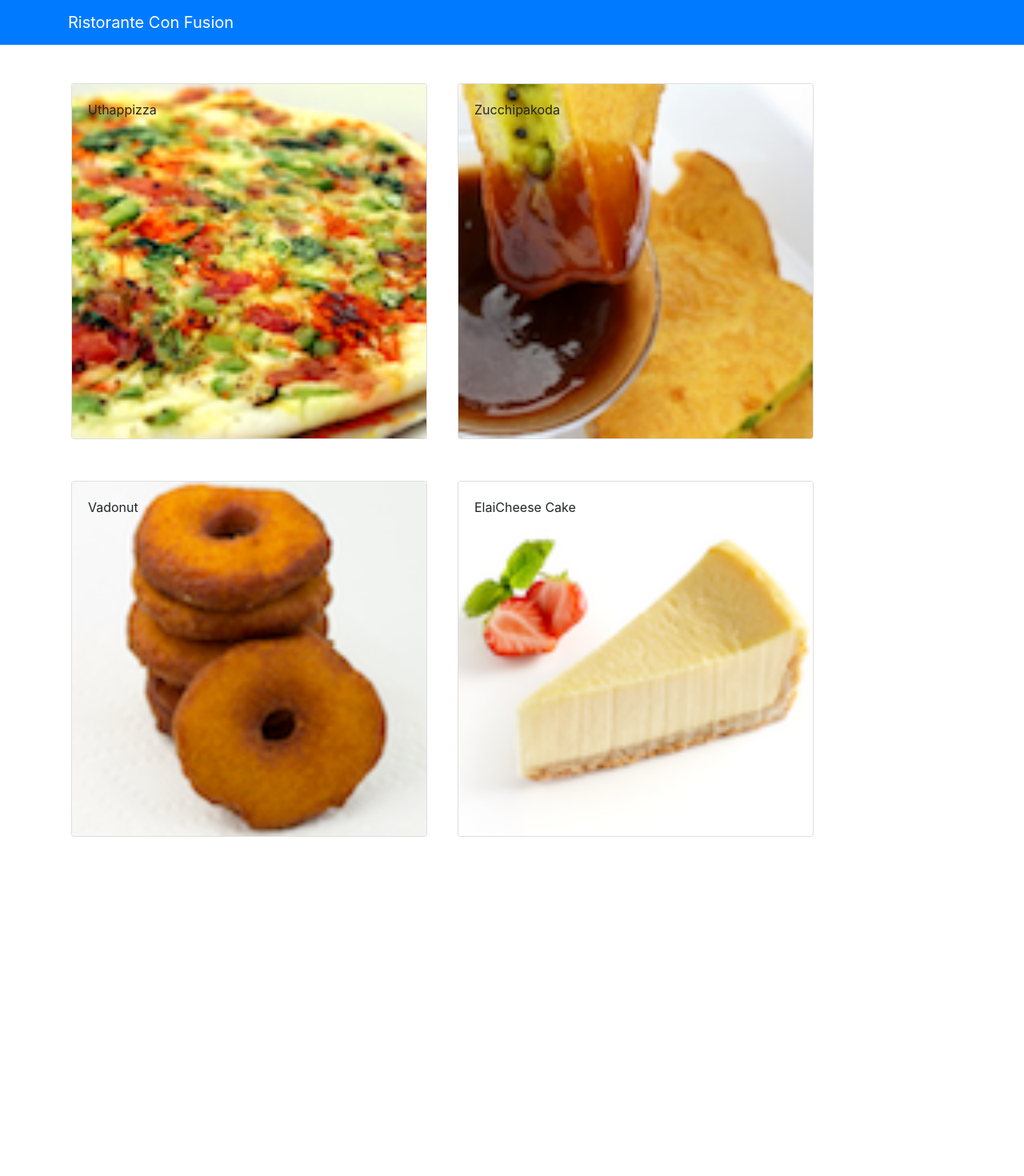
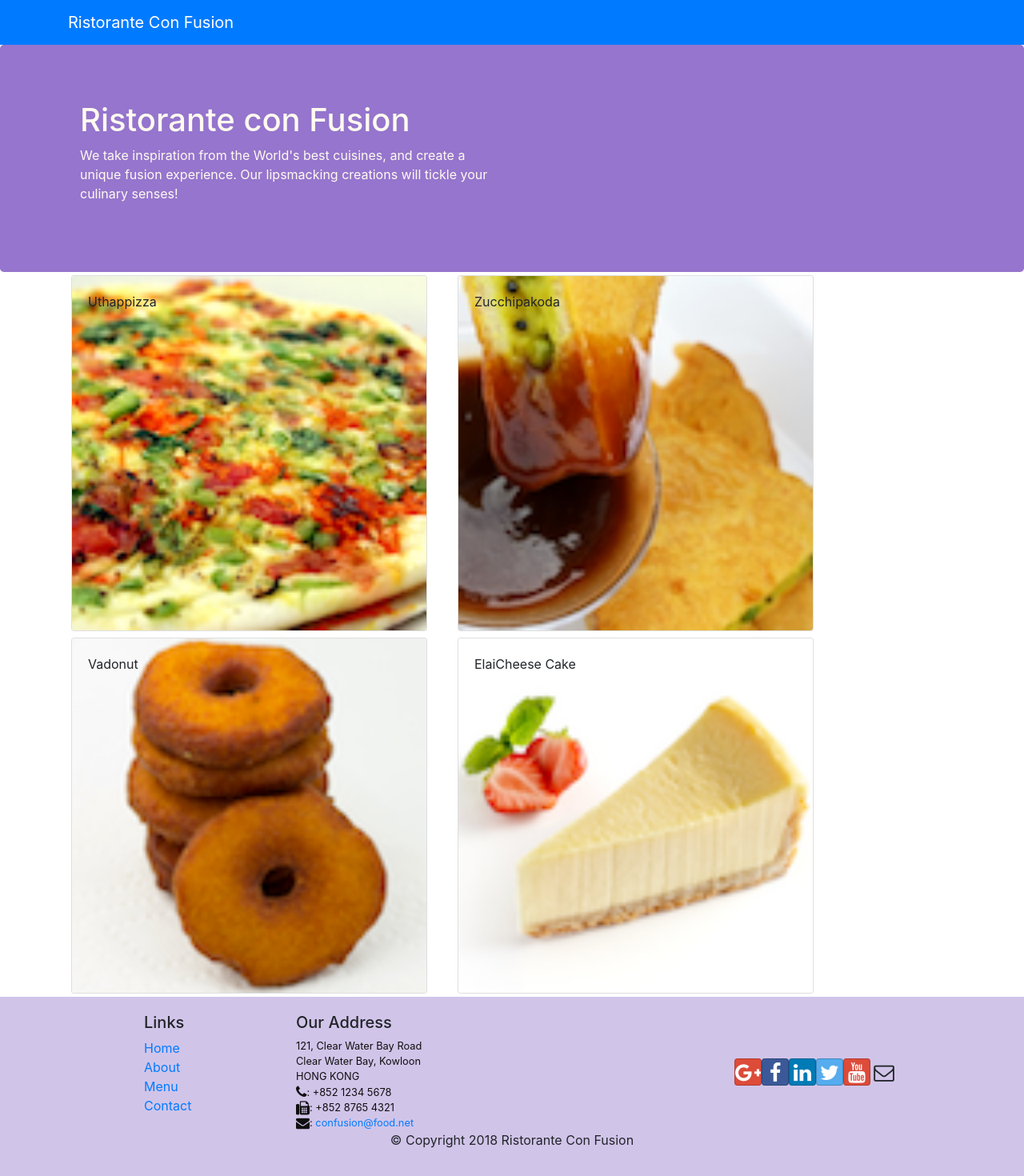
Before and after one commit to Iamsaish/ReactExample, a React (Create React App) app: page /contactus in a window 1280 px wide. Shown: the top 1470 px of the page at 80% size. Before the commit the page ends 1050 px from the top, so only its background shows below. Built offline with nearby package versions, Linux system fonts and the light colour scheme.

Commit message:
header and footer

```diff
--- a/package.json
+++ b/package.json
@@ -7,6 +7,8 @@
     "@testing-library/react": "^9.3.2",
     "@testing-library/user-event": "^7.1.2",
     "bootstrap": "^4.5.2",
+    "bootstrap-social": "^5.1.1",
+    "font-awesome": "^4.7.0",
     "react": "^16.13.1",
     "react-dom": "^16.13.1",
     "react-scripts": "3.4.3",
--- /dev/null
+++ b/src/App.css
@@ -0,0 +1,33 @@
+.row-header{
+    margin:0px auto;
+    padding:0px auto;
+}
+
+.row-content {
+    margin:0px auto;
+    padding: 50px 0px 50px 0px;
+    border-bottom: 1px ridge;
+    min-height:400px;
+}
+
+.footer{
+    background-color: #D1C4E9;
+    margin:0px auto;
+    padding: 20px 0px 20px 0px;
+}
+.jumbotron {
+    padding:70px 30px 70px 30px;
+    margin:0px auto;
+    background: #9575CD ;
+    color:floralwhite;
+}
+
+address{
+    font-size:80%;
+    margin:0px;
+    color:#0f0f0f;
+}
+
+.navbar-dark {
+    background-color: #512DA8;
+}
--- a/src/App.js
+++ b/src/App.js
@@ -1,5 +1,6 @@
 import React, { Component } from 'react';
 import Main from './components/MainComponent';
+import './App.css';
 
 
 class App extends Component {
--- /dev/null
+++ b/src/components/FooterComponent.js
@@ -0,0 +1,52 @@
+import React from 'react';
+
+function Footer(props){
+    return(
+        <div className="footer">
+        <div className="container">
+            <div className="row justify-content-center">
+                <div className="col-4 offset-1 col-sm-2">
+                    <h5>Links</h5>
+                    <ul className="list-unstyled">
+                        <li><a href="#">Home</a></li>
+                        <li><a href="#">About</a></li>
+                        <li><a href="#">Menu</a></li>
+                        <li><a href="contactus.html">Contact</a></li>
+                    </ul>
+                </div>
+                <div className="col-7 col-sm-5">
+                    <h5>Our Address</h5>
+                    <address>
+		              121, Clear Water Bay Road<br />
+		              Clear Water Bay, Kowloon<br />
+		              HONG KONG<br />
+		              <i className="fa fa-phone fa-lg"></i>: +852 1234 5678<br />
+		              <i className="fa fa-fax fa-lg"></i>: +852 8765 4321<br />
+		              <i className="fa fa-envelope fa-lg"></i>: <a href="mailto:confusion@food.net">
+                         confusion@food.net</a>
+                    </address>
+                </div>
+                <div className="col-12 col-sm-4 align-self-center">
+                    <div className="text-center">
+                        <a className="btn btn-social-icon btn-google" href="http://google.com/+"><i className="fa fa-google-plus"></i></a>
+                        <a className="btn btn-social-icon btn-facebook" href="http://www.facebook.com/profile.php?id="><i className="fa fa-facebook"></i></a>
+                        <a className="btn btn-social-icon btn-linkedin" href="http://www.linkedin.com/in/"><i className="fa fa-linkedin"></i></a>
+                        <a className="btn btn-social-icon btn-twitter" href="http://twitter.com/"><i className="fa fa-twitter"></i></a>
+                        <a className="btn btn-social-icon btn-google" href="http://youtube.com/"><i className="fa fa-youtube"></i></a>
+                        <a className="btn btn-social-icon" href="mailto:"><i className="fa fa-envelope-o"></i></a>
+                    </div>
+                </div>
+            </div>
+            <div className="row justify-content-center">
+                <div className="col-auto">
+                    <p>© Copyright 2018 Ristorante Con Fusion</p>
+                </div>
+            </div>
+        </div>
+    </div>
+    )
+}
+
+
+
+export default Footer;
--- /dev/null
+++ b/src/components/HeaderComponent.js
@@ -0,0 +1,30 @@
+import React, {Component} from 'react';
+import {Navbar, NavbarBrand, Jumbotron} from 'reactstrap';
+
+class Header extends Component{
+    render(){
+        return(
+            <>
+
+                <Navbar dark color="primary">
+                    <div className="container">
+                        <NavbarBrand href="/">Ristorante Con Fusion</NavbarBrand>
+                    </div>
+                </Navbar>
+               <Jumbotron>
+                   <div className="container">
+                        <div className="row row-header">
+                            <div className="col-12 col-sm-6">
+                                <h1>Ristorante con Fusion</h1>
+                                <p>We take inspiration from the World's best cuisines, and create a unique fusion experience. Our lipsmacking creations will tickle your culinary senses!</p>
+                            </div>
+                        </div>
+                   </div>
+               </Jumbotron>
+
+            </>
+        );
+    }
+}
+
+export default Header;
--- a/src/components/MainComponent.js
+++ b/src/components/MainComponent.js
@@ -1,8 +1,9 @@
 import React, { Component } from 'react';
-import {Navbar, NavbarBrand} from 'reactstrap';
+import Header from './HeaderComponent';
 import {DISHES} from '../shared/dishes';
 import Menu from './menucomponent';
-import DishDetails from './dishdetail'
+import DishDetails from './dishdetail';
+import Footer from './FooterComponent';
 
 class Main extends Component {
 
@@ -22,19 +23,13 @@ class Main extends Component {
   render(){
   return (
     <div>
-      <Navbar dark color="primary">
-          <div className="container">
-            <NavbarBrand href="/">Ristorante Con Fusion</NavbarBrand>
-          </div>
-        </Navbar>
+        <Header/>
         <Menu dishes= {this.state.dishes}
         onClick={(dishId)=>this.onDishSelect(dishId)}/>
+        <DishDetails dish={this.state.dishes.filter(dish => dish.id === this.state.selectedDish)[0]} />
+        <Footer/>
+    </div>
 
-          <DishDetails dish={this.state.dishes.filter(dish => dish.id === this.state.selectedDish)[0]} />
-
-
-
-    </div>
   );
 }
 }
--- a/src/components/dishdetail.js
+++ b/src/components/dishdetail.js
@@ -1,13 +1,9 @@
-import React, { Component } from 'react';
-import { Card, CardImg, CardImgOverlay, CardBody, CardTitle, CardText } from 'reactstrap';
+import React from 'react';
+import { Card, CardImg, CardBody, CardTitle, CardText } from 'reactstrap';
 
-class DishDetail extends Component {
 
-	constructor(props) {
-		super(props);
-	}
 
-	renderDish(dish) {
+	function RenderDish({dish}) {
 		return (
 			<Card>
 				<CardImg width="100%" src={dish.image} alt={dish.name} />
@@ -19,40 +15,49 @@ class DishDetail extends Component {
 		);
 	}
 
-	renderComments(dish) {
-		const comments = dish.comments.map((comment) => {
+	function RenderComments({comments}) {
+        if (comments != null) {
             return (
                 <div>
-					<li className="list-unstyled">{comment.comment} <br/>-- {comment.author}, {comment.date}</li>
-					<br/>
+                    <h4>Comments</h4>
+                    <ul className="list-unstyled">
+                        {comments.map(comment => {
+                            return (
+                                <li key={comment.id}>
+                                    <p>{comment.comment}</p>
+                                    <p>-- {comment.author}, {Intl.DateTimeFormat("en-US", {
+                                        year: "numeric",
+                                        month: "short",
+                                        day: "2-digit"
+                                    }).format()}</p>
+                                </li>
+                            );
+                        })}
+                    </ul>
                 </div>
             );
-		});
-
-		return(
-			<Card>
-				<CardBody>
-					<CardTitle><h4>Comments</h4></CardTitle>
-					<CardText>
-						{ comments }
-					</CardText>
-				</CardBody>
-			</Card>
+        } else {
+            return (
+                <div></div>
             );
         }
+    }
 
-	render() {
+	const DishDetail =(props)=>{
 
-		const dish = this.props.dish;
 
-		if (dish != null) {
+		if (props.dish != null) {
 			return (
+				<div className="container">
+				<div className="row">
 				<div className="row my-5">
 					<div className="col-12 col-md-5 m-1">
-						{ this.renderDish(dish) }
+						<RenderDish dish={props.dish}/>
 					</div>
 					<div className="col-12 col-md-5">
-						{ this.renderComments(dish) }
+						<RenderComments comments={props.dish.comments}/>
+					</div>
+					</div>
 				</div>
 				</div>
 			);
@@ -61,9 +66,13 @@ class DishDetail extends Component {
 				<div></div>
 			)
 		}
-
 	}
 
-}
+
+
+
+
+
+
 
 export default DishDetail;
--- a/src/components/menucomponent.js
+++ b/src/components/menucomponent.js
@@ -1,46 +1,36 @@
-import React, {Component} from 'react';
-import {Card, CardImgOverlay, CardImg, CardBody, CardText, CardTitle, CardHeader} from 'reactstrap';
+import React from 'react';
+import { Card, CardImg, CardImgOverlay,
+    CardTitle } from 'reactstrap';
 
-
-
-class Menu extends Component{
-    constructor(props){
-        super(props);
-
-
+    function RenderMenuItem ({dish, onClick}) {
+        return (
+            <Card
+                onClick={() => onClick(dish.id)}>
+                <CardImg width="100%" src={dish.image} alt={dish.name} />
+                <CardImgOverlay>
+                    <CardTitle>{dish.name}</CardTitle>
+                </CardImgOverlay>
+            </Card>
+        );
     }
 
+    const Menu = (props) => {
 
-    render(){
-        const menu = this.props.dishes.map((dish) => {
+        const menu = props.dishes.map((dish) => {
             return (
-              <div  className="col-12 col-md-5 mt-5 m-1">
-                <Card key={dish.id} onClick={() => this.props.onClick(dish.id)}>
-                      <CardImg width="100%" object src={dish.image} alt={dish.name} />
-
-                  <CardImgOverlay>
-                    <CardTitle>{dish.name}</CardTitle>
-
-                  </CardImgOverlay>
-                </Card>
+                <div className="col-12 col-md-5 m-1"  key={dish.id}>
+                    <RenderMenuItem dish={dish} onClick={props.onClick} />
                 </div>
             );
         });
-
-        console.log('render invoked');
 
         return (
             <div className="container">
                 <div className="row">
                     {menu}
-
                 </div>
-
             </div>
         );
     }
-}
-
-
 
 export default Menu;
--- a/src/index.js
+++ b/src/index.js
@@ -1,9 +1,12 @@
 import React from 'react';
 import ReactDOM from 'react-dom';
 import 'bootstrap/dist/css/bootstrap.min.css';
+import 'font-awesome/css/font-awesome.css';
+import 'bootstrap-social/bootstrap-social.css';
 import './index.css';
 import App from './App';
 import * as serviceWorker from './serviceWorker';
+
 
 ReactDOM.render(
   <React.StrictMode>
```
Also changed, not shown: 1 other file (tests, documents, lock files or other folders). Lines whose indentation alone changed are shown as unchanged.
